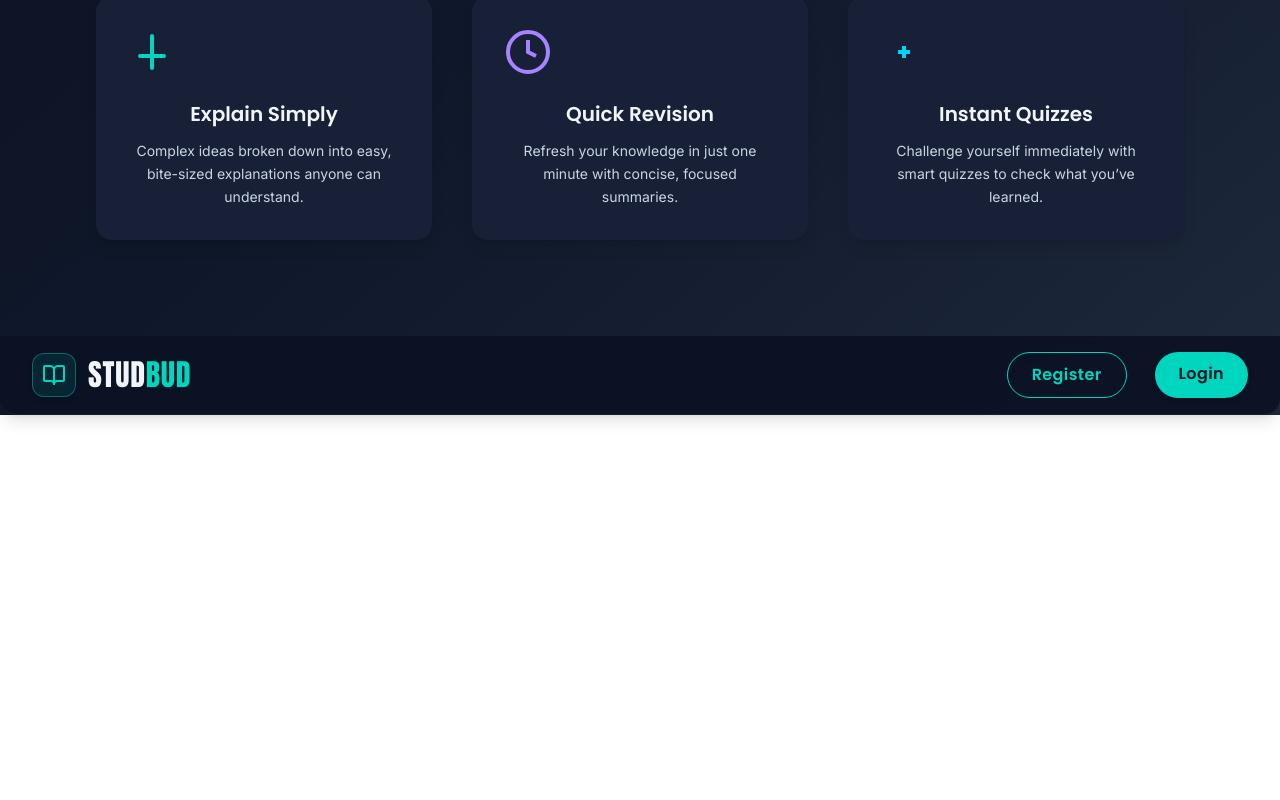
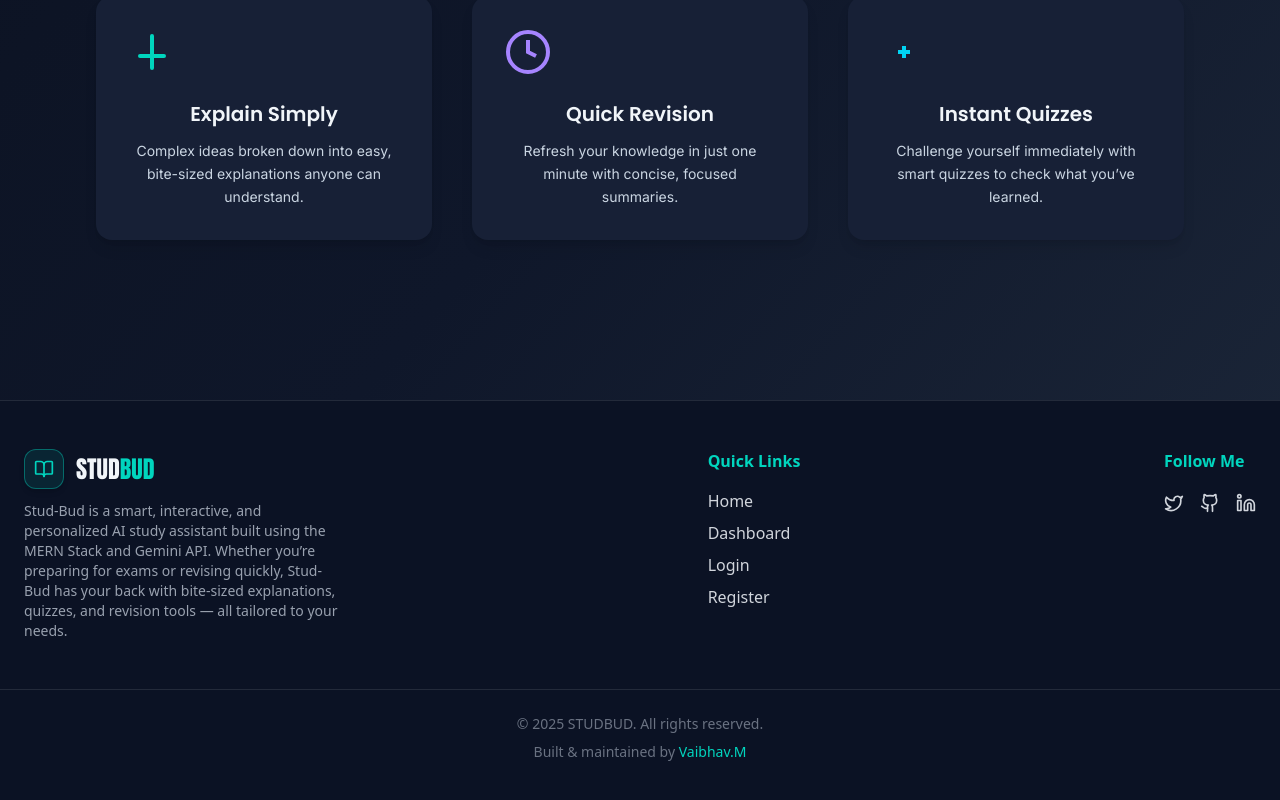
Before and after one commit to xVaibsMx/stud-bud, a React (Vite) app in the folder Frontend/: page / in a window 1280 px wide. Shown: the part 670-1470 px from the top of the page. Before the commit the page ends 1085 px from the top, so only its background shows below. Built offline with nearby package versions, Linux system fonts and the light colour scheme.

Commit message:
Updated Footer and Navbar.

```diff
--- a/Frontend/src/Components/Footer.jsx
+++ b/Frontend/src/Components/Footer.jsx
@@ -1,169 +1,104 @@
-import React, { useEffect, useState } from 'react'
-import { Link, useNavigate } from 'react-router-dom'
-import axios from 'axios'
-import { BookOpen } from 'lucide-react'
-import { motion, AnimatePresence } from 'framer-motion'
+import React from 'react'
+import { BookOpen, Twitter, Github, Linkedin } from 'lucide-react'
+import { Link } from 'react-router-dom'
+import { motion } from 'framer-motion'
 
-const NavBar = () => {
-  const navigate = useNavigate()
+const Footer = () => {
+  return (
+    <footer className="bg-[#0b1224] text-gray-300 py-12 mt-16 border-t border-white/10">
+      <div className="max-w-7xl mx-auto px-6 flex flex-col md:flex-row justify-between gap-8">
+        {/* Brand & Description */}
+        <div className="flex flex-col gap-3">
+          <Link to="/" className="flex items-center gap-3">
+            <motion.div
+              whileHover={{ rotate: 8, scale: 1.05 }}
+              className="flex items-center justify-center w-10 h-10 rounded-xl bg-teal-400/10 border border-teal-400/40 shadow-md"
+            >
+              <BookOpen className="w-5 h-5 text-teal-400" />
+            </motion.div>
+            <span className="font-[Anton] text-2xl text-slate-100">
+              STUD<span className="text-teal-400">BUD</span>
+            </span>
+          </Link>
+          <p className="text-sm text-gray-400 max-w-xs">
+            Stud-Bud is a smart, interactive, and personalized AI study
+            assistant built using the MERN Stack and Gemini API. Whether you’re
+            preparing for exams or revising quickly, Stud-Bud has your back with
+            bite-sized explanations, quizzes, and revision tools — all tailored
+            to your needs.
+          </p>
+        </div>
 
-  // Initial state based on token presence
-  const [user, setUser] = useState(() => {
-    const token = localStorage.getItem('token')
-    return token ? {} : null
-  })
-  const [isOpen, setIsOpen] = useState(false)
-
-  const fetchUser = async () => {
-    const token = localStorage.getItem('token')
-    if (!token) {
-      setUser(null)
-      return
-    }
-
-    try {
-      const res = await axios.get('https://stud-bud-backend.onrender.com/me', {
-        headers: { Authorization: `Bearer ${token}` },
-      })
-
-      if (res.data?.success && res.data.data?.user) {
-        setUser(res.data.data.user)
-      } else {
-        // Invalid or expired token → log out immediately
-        localStorage.removeItem('token')
-        setUser(null)
-      }
-    } catch {
-      localStorage.removeItem('token')
-      setUser(null)
-    }
-  }
-
-  useEffect(() => {
-    fetchUser()
-
-    // Update if login/logout occurs in another tab
-    const handleStorage = () => fetchUser()
-    window.addEventListener('storage', handleStorage)
-    return () => window.removeEventListener('storage', handleStorage)
-  }, [])
-
-  const handleLogout = () => {
-    localStorage.removeItem('token')
-    setUser(null)
-    navigate('/login')
-    window.dispatchEvent(new Event('storage'))
-  }
-
-  const handleLinkClick = () => setIsOpen(false)
-
-  const btnBase =
-    'px-6 py-2.5 rounded-full font-[Poppins] font-semibold text-sm sm:text-base tracking-wide transition-all duration-300'
-  const btnPrimary = `${btnBase} bg-teal-400 text-gray-900 shadow-md hover:bg-teal-500 hover:shadow-lg hover:-translate-y-0.5 active:translate-y-0`
-  const btnOutline = `${btnBase} border border-teal-400 text-teal-400 hover:bg-teal-400 hover:text-gray-900 hover:shadow-lg hover:-translate-y-0.5 active:translate-y-0`
-  const btnDanger = `${btnBase} bg-red-500 text-white shadow-md hover:bg-red-600 hover:shadow-lg hover:-translate-y-0.5 active:translate-y-0`
-
-  const renderLinks = () => {
-    if (user && user.id) {
-      return (
-        <>
-          <Link
-            to="/dashboard"
-            onClick={handleLinkClick}
-            className={btnOutline}
-          >
+        {/* Quick Links */}
+        <div className="flex flex-col gap-2">
+          <h4 className="text-teal-400 font-semibold mb-2">Quick Links</h4>
+          <Link to="/" className="hover:text-teal-400 transition">
+            Home
+          </Link>
+          <Link to="/dashboard" className="hover:text-teal-400 transition">
             Dashboard
           </Link>
-          <button onClick={handleLogout} className={btnDanger}>
-            Logout
-          </button>
-        </>
-      )
-    } else {
-      return (
-        <>
-          <Link to="/register" onClick={handleLinkClick} className={btnOutline}>
+          <Link to="/login" className="hover:text-teal-400 transition">
+            Login
+          </Link>
+          <Link to="/register" className="hover:text-teal-400 transition">
             Register
           </Link>
-          <Link to="/login" onClick={handleLinkClick} className={btnPrimary}>
-            Login
-          </Link>
-        </>
-      )
-    }
-  }
+        </div>
 
-  return (
-    <nav className="w-full max-w-7xl mx-auto sticky top-0 z-50 px-5 sm:px-8 py-3 sm:py-4 bg-[#0b1224]/95 backdrop-blur-md border-b border-white/5 shadow-lg rounded-b-2xl flex items-center justify-between">
-      {/* Logo */}
-      <Link
-        to="/"
-        onClick={handleLinkClick}
-        className="flex items-center gap-3"
-      >
-        <motion.div
-          whileHover={{ rotate: 8, scale: 1.05 }}
-          className="flex items-center justify-center w-11 h-11 rounded-xl bg-teal-400/10 border border-teal-400/40 shadow-md"
-        >
-          <BookOpen className="w-6 h-6 text-teal-400" />
-        </motion.div>
-        <span className="font-[Anton] text-2xl sm:text-3xl tracking-wide text-slate-100">
-          STUD<span className="text-teal-400">BUD</span>
-        </span>
-      </Link>
-
-      {/* Desktop Links */}
-      <div className="hidden sm:flex space-x-5 md:space-x-7">
-        {renderLinks()}
+        {/* Social Links */}
+        <div className="flex flex-col gap-2">
+          <h4 className="text-teal-400 font-semibold mb-2">Follow Me</h4>
+          <div className="flex gap-4 mt-1">
+            <motion.a
+              whileHover={{ scale: 1.2 }}
+              href="https://twitter.com/xVaibsMx"
+              target="_blank"
+              rel="noopener noreferrer"
+              className="text-gray-300 hover:text-teal-400 transition"
+            >
+              <Twitter className="w-5 h-5" />
+            </motion.a>
+            <motion.a
+              whileHover={{ scale: 1.2 }}
+              href="https://github.com/xVaibsMx"
+              target="_blank"
+              rel="noopener noreferrer"
+              className="text-gray-300 hover:text-teal-400 transition"
+            >
+              <Github className="w-5 h-5" />
+            </motion.a>
+            <motion.a
+              whileHover={{ scale: 1.2 }}
+              href="https://linkedin.com/in/xVaibsMx"
+              target="_blank"
+              rel="noopener noreferrer"
+              className="text-gray-300 hover:text-teal-400 transition"
+            >
+              <Linkedin className="w-5 h-5" />
+            </motion.a>
+          </div>
+        </div>
       </div>
 
-      {/* Mobile Toggle */}
-      <button
-        aria-label="Toggle menu"
-        aria-expanded={isOpen}
-        className="sm:hidden text-teal-400 focus:outline-none"
-        onClick={() => setIsOpen(!isOpen)}
-      >
-        <svg
-          className="w-8 h-8"
-          xmlns="http://www.w3.org/2000/svg"
-          fill="none"
-          viewBox="0 0 24 24"
-          stroke="currentColor"
-          strokeWidth={2}
-        >
-          {isOpen ? (
-            <path
-              strokeLinecap="round"
-              strokeLinejoin="round"
-              d="M6 18L18 6M6 6l12 12"
-            />
-          ) : (
-            <path
-              strokeLinecap="round"
-              strokeLinejoin="round"
-              d="M4 8h16M4 16h16"
-            />
-          )}
-        </svg>
-      </button>
-
-      {/* Mobile Menu */}
-      <AnimatePresence>
-        {isOpen && (
-          <motion.div
-            initial={{ opacity: 0, y: -10 }}
-            animate={{ opacity: 1, y: 0 }}
-            exit={{ opacity: 0, y: -10 }}
-            transition={{ duration: 0.25 }}
-            className="sm:hidden absolute top-full left-0 w-full bg-[#0b1224]/95 backdrop-blur-md border-t border-white/10 rounded-b-2xl shadow-xl mt-1 px-6 py-6 flex flex-col space-y-5 z-40"
+      <div className="mt-12 text-center text-gray-500 text-sm border-t border-white/10 pt-6 flex flex-col gap-2">
+        <span>
+          &copy; {new Date().getFullYear()} STUDBUD. All rights reserved.
+        </span>
+        <span>
+          Built & maintained by{' '}
+          <a
+            href="https://github.com/xVaibsMx"
+            target="_blank"
+            rel="noopener noreferrer"
+            className="text-teal-400 hover:underline"
           >
-            {renderLinks()}
-          </motion.div>
-        )}
-      </AnimatePresence>
-    </nav>
+            Vaibhav.M
+          </a>
+        </span>
+      </div>
+    </footer>
   )
 }
 
-export default NavBar
+export default Footer
--- a/Frontend/src/Components/NavBar.jsx
+++ b/Frontend/src/Components/NavBar.jsx
@@ -5,17 +5,20 @@ import { BookOpen } from 'lucide-react'
 import { motion, AnimatePresence } from 'framer-motion'
 
 const NavBar = () => {
-  const [isOpen, setIsOpen] = useState(false)
-  const [user, setUser] = useState(undefined) // undefined while loading
-  const [loadingUser, setLoadingUser] = useState(true)
   const navigate = useNavigate()
 
+  // Initial state based on token presence
+  const [user, setUser] = useState(() => {
+    const token = localStorage.getItem('token')
+    return token ? {} : null // empty object shows "loading" until validated
+  })
+  const [isOpen, setIsOpen] = useState(false)
+
+  // Fetch user from backend if token exists
   const fetchUser = async () => {
-    setLoadingUser(true)
     const token = localStorage.getItem('token')
     if (!token) {
       setUser(null)
-      setLoadingUser(false)
       return
     }
 
@@ -23,20 +26,26 @@ const NavBar = () => {
       const res = await axios.get('https://stud-bud-backend.onrender.com/me', {
         headers: { Authorization: `Bearer ${token}` },
       })
-      setUser(res.data.user)
+
+      if (res.data?.success && res.data.data?.user) {
+        setUser(res.data.data.user)
+      } else {
+        // Invalid or expired token → log out immediately
+        localStorage.removeItem('token')
+        setUser(null)
+      }
     } catch {
+      localStorage.removeItem('token')
       setUser(null)
-    } finally {
-      setLoadingUser(false)
     }
   }
 
+  // Fetch on mount and listen for storage changes across tabs
   useEffect(() => {
     fetchUser()
-
-    const handleStorageChange = () => fetchUser()
-    window.addEventListener('storage', handleStorageChange)
-    return () => window.removeEventListener('storage', handleStorageChange)
+    const handleStorage = () => fetchUser()
+    window.addEventListener('storage', handleStorage)
+    return () => window.removeEventListener('storage', handleStorage)
   }, [])
 
   const handleLogout = () => {
@@ -55,8 +64,7 @@ const NavBar = () => {
   const btnDanger = `${btnBase} bg-red-500 text-white shadow-md hover:bg-red-600 hover:shadow-lg hover:-translate-y-0.5 active:translate-y-0`
 
   const renderLinks = () => {
-    if (loadingUser) return null // Avoid flicker
-    if (user) {
+    if (user && user.id) {
       return (
         <>
           <Link
```
